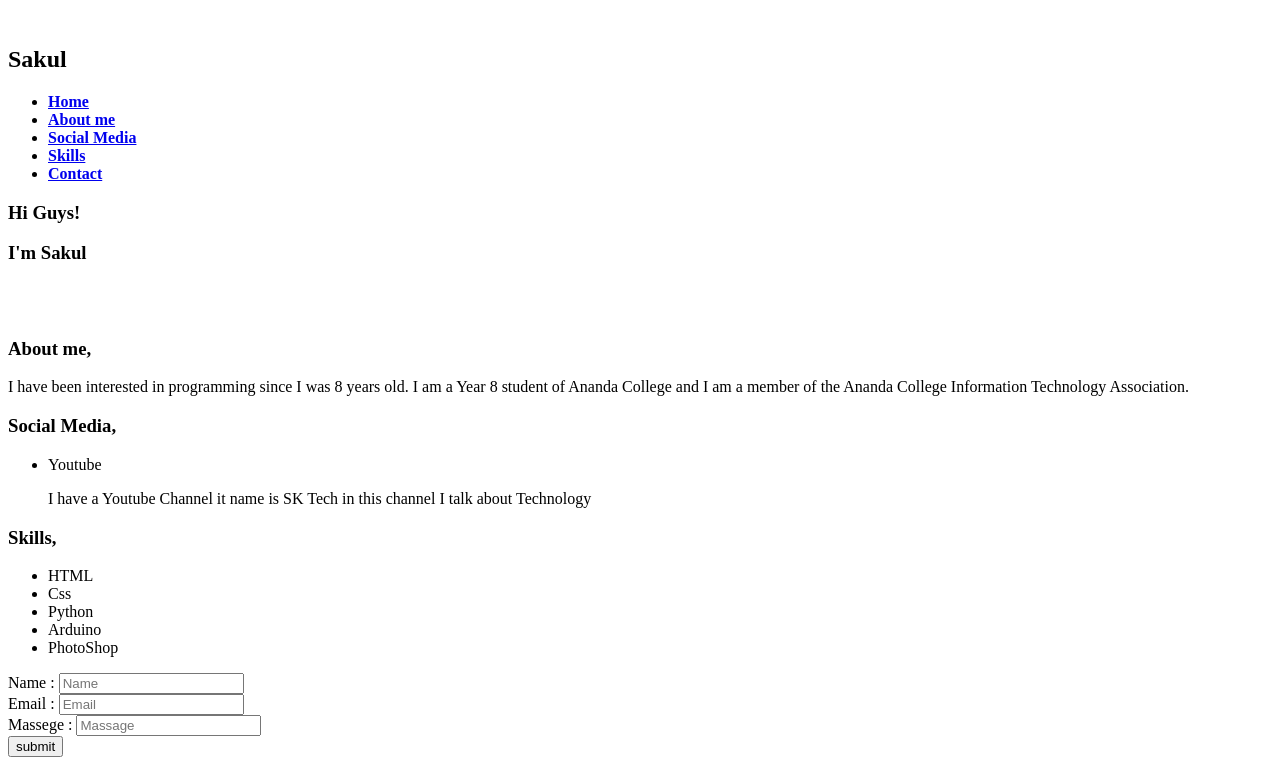
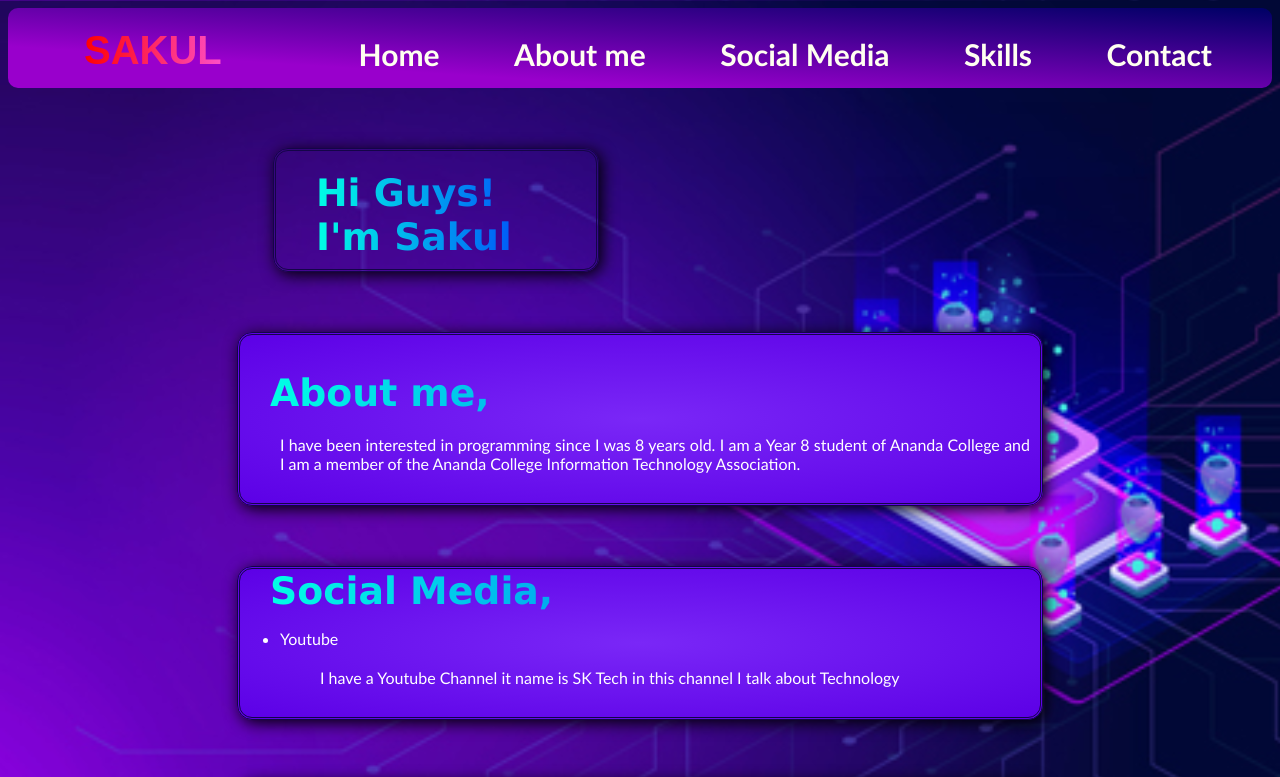
Before and after one commit to nahslam/-sakulk-.github.io, a plain HTML site: page index.html in a window 1280 px wide. Shown: the top 777 px of the page. Drawn offline with Linux system fonts and the light colour scheme.

Commit message:
Update index.html

```diff
--- a/index.html
+++ b/index.html
@@ -4,7 +4,7 @@
     <meta charset="UTF-8">
     <meta http-equiv="X-UA-Compatible" content="IE=edge">
     <meta name="viewport" content="width=device-width, initial-scale=1.0">
-    <link rel="stylesheet" href=".simple.css">
+    <link rel="stylesheet" href="./simple.css">
     <link rel="stylesheet" href="https://cdnjs.cloudflare.com/ajax/libs/font-awesome/5.15.4/css/all.min.css" integrity="sha512-1ycn6IcaQQ40/MKBW2W4Rhis/DbILU74C1vSrLJxCq57o941Ym01SwNsOMqvEBFlcgUa6xLiPY/NS5R+E6ztJQ==" crossorigin="anonymous" referrerpolicy="no-referrer" />
     <title>SK</title>
 
```
